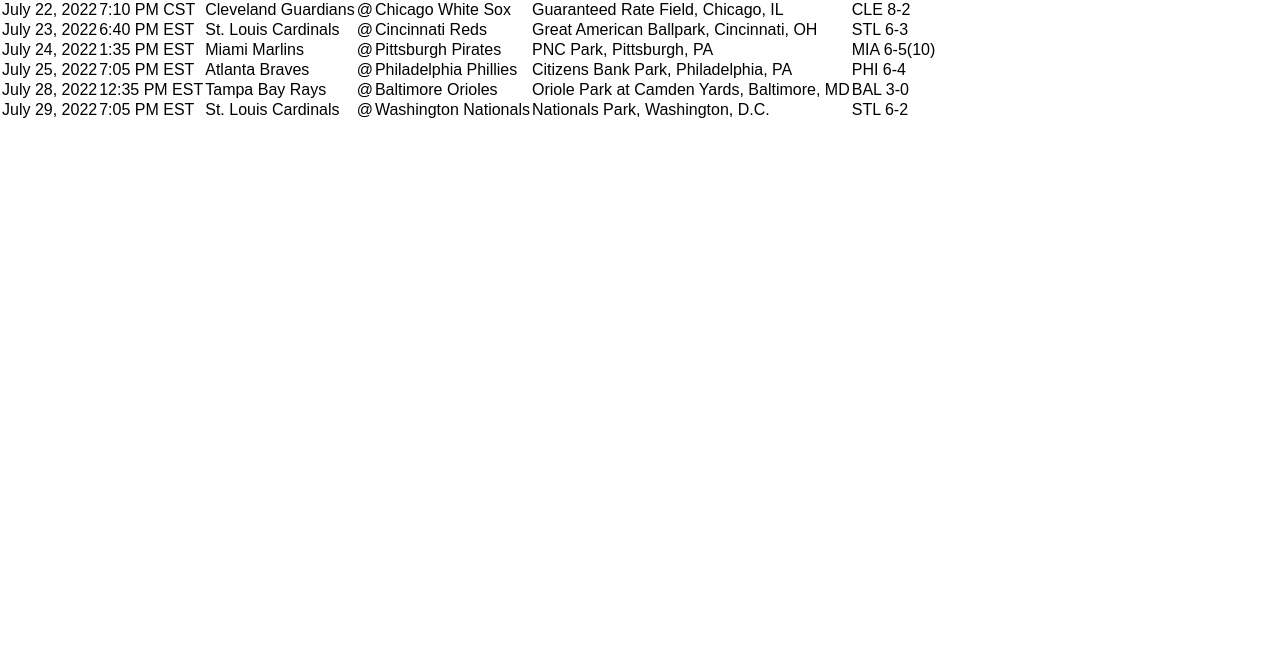
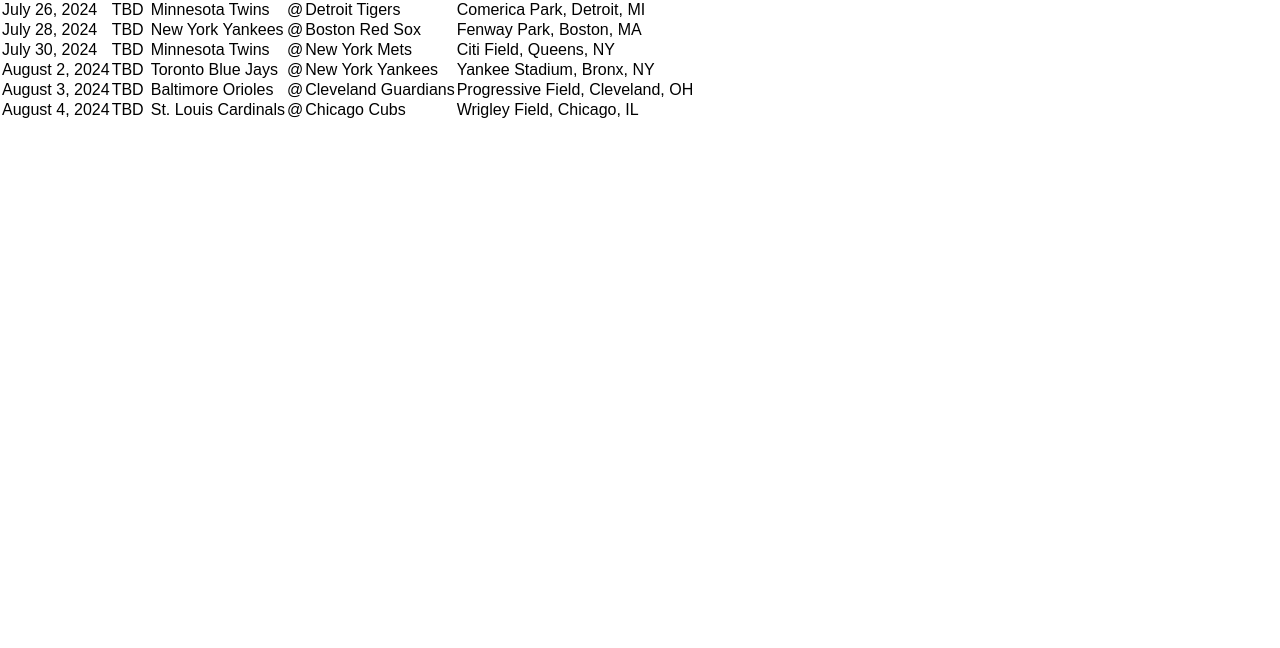
Before and after one commit to aballred351/allredbaseballtour, a plain HTML site: page schedule.html in a window 1280 px wide. Shown: the part 152-800 px from the top of the page. Drawn offline with Linux system fonts and the light colour scheme.

Commit message:
Add files via upload

```diff
--- a/schedule.html
+++ b/schedule.html
@@ -34,64 +34,58 @@
                     <th>@</th>
                     <th>Home Team</th>
                     <th>Location</th>
-                    <th>Result</th>
                 </tr>
             </thead>
             <tbody>
                 <tr>
-                    <td>July 22, 2022</td>
-                    <td>7:10 PM CST</td>
-                    <td>Cleveland Guardians</td>
+                    <td>July 26, 2024</td>
+                    <td>TBD</td>
+                    <td>Minnesota Twins</td>
                     <td>@</td>
-                    <td>Chicago White Sox</td>
-                    <td>Guaranteed Rate Field, Chicago, IL</td>
-                    <td>CLE 8-2</td>
+                    <td>Detroit Tigers</td>
+                    <td>Comerica Park, Detroit, MI</td>
                 </tr>
                 <tr>
-                    <td>July 23, 2022</td>
-                    <td>6:40 PM EST</td>
+                    <td>July 28, 2024</td>
+                    <td>TBD</td>
+                    <td>New York Yankees</td>
+                    <td>@</td>
+                    <td>Boston Red Sox</td>
+                    <td>Fenway Park, Boston, MA</td>
+                </tr>
+                <tr>
+                    <td>July 30, 2024</td>
+                    <td>TBD</td>
+                    <td>Minnesota Twins</td>
+                    <td>@</td>
+                    <td>New York Mets</td>
+                    <td>Citi Field, Queens, NY</td>
+                </tr>
+                <tr>
+                    <td>August 2, 2024</td>
+                    <td>TBD</td>
+                    <td>Toronto Blue Jays</td>
+                    <td>@</td>
+                    <td>New York Yankees</td>
+                    <td>Yankee Stadium, Bronx, NY</td>
+                </tr>
+                <tr>
+                    <td>August 3, 2024</td>
+                    <td>TBD</td>
+                    <td>Baltimore Orioles</td>
+                    <td>@</td>
+                    <td>Cleveland Guardians</td>
+                    <td>Progressive Field, Cleveland, OH</td>
+                </tr>
+                <tr>
+                    <td>August 4, 2024</td>
+                    <td>TBD</td>
                     <td>St. Louis Cardinals</td>
                     <td>@</td>
-                    <td>Cincinnati Reds</td>
-                    <td>Great American Ballpark, Cincinnati, OH</td>
-                    <td>STL 6-3</td>
+                    <td>Chicago Cubs</td>
+                    <td>Wrigley Field, Chicago, IL</td>
                 </tr>
-                <tr>
-                    <td>July 24, 2022</td>
-                    <td>1:35 PM EST</td>
-                    <td>Miami Marlins</td>
-                    <td>@</td>
-                    <td>Pittsburgh Pirates</td>
-                    <td>PNC Park, Pittsburgh, PA</td>
-                    <td>MIA 6-5(10)</td>
-                </tr>
-                <tr>
-                    <td>July 25, 2022</td>
-                    <td>7:05 PM EST</td>
-                    <td>Atlanta Braves</td>
-                    <td>@</td>
-                    <td>Philadelphia Phillies</td>
-                    <td>Citizens Bank Park, Philadelphia, PA</td>
-                    <td>PHI 6-4</td>
-                </tr>
-                <tr>
-                    <td>July 28, 2022</td>
-                    <td>12:35 PM EST</td>
-                    <td>Tampa Bay Rays</td>
-                    <td>@</td>
-                    <td>Baltimore Orioles</td>
-                    <td>Oriole Park at Camden Yards, Baltimore, MD</td>
-                    <td>BAL 3-0</td>
-                </tr>
-                <tr>
-                    <td>July 29, 2022</td>
-                    <td>7:05 PM EST</td>
-                    <td>St. Louis Cardinals</td>
-                    <td>@</td>
-                    <td>Washington Nationals</td>
-                    <td>Nationals Park, Washington, D.C.</td>
-                    <td>STL 6-2</td>
-                </tr>
+
                 <!-- Add more rows for other upcoming games -->
             </tbody>
         </table>
```
